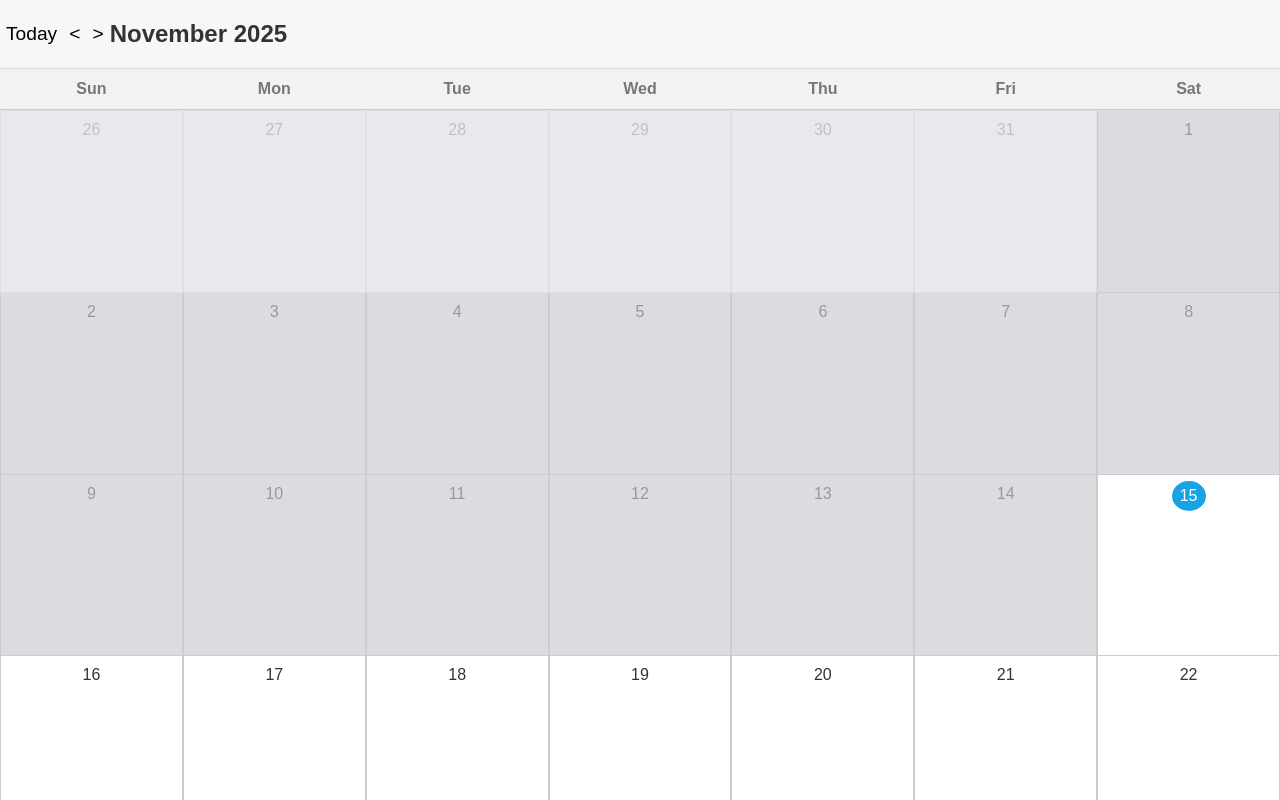
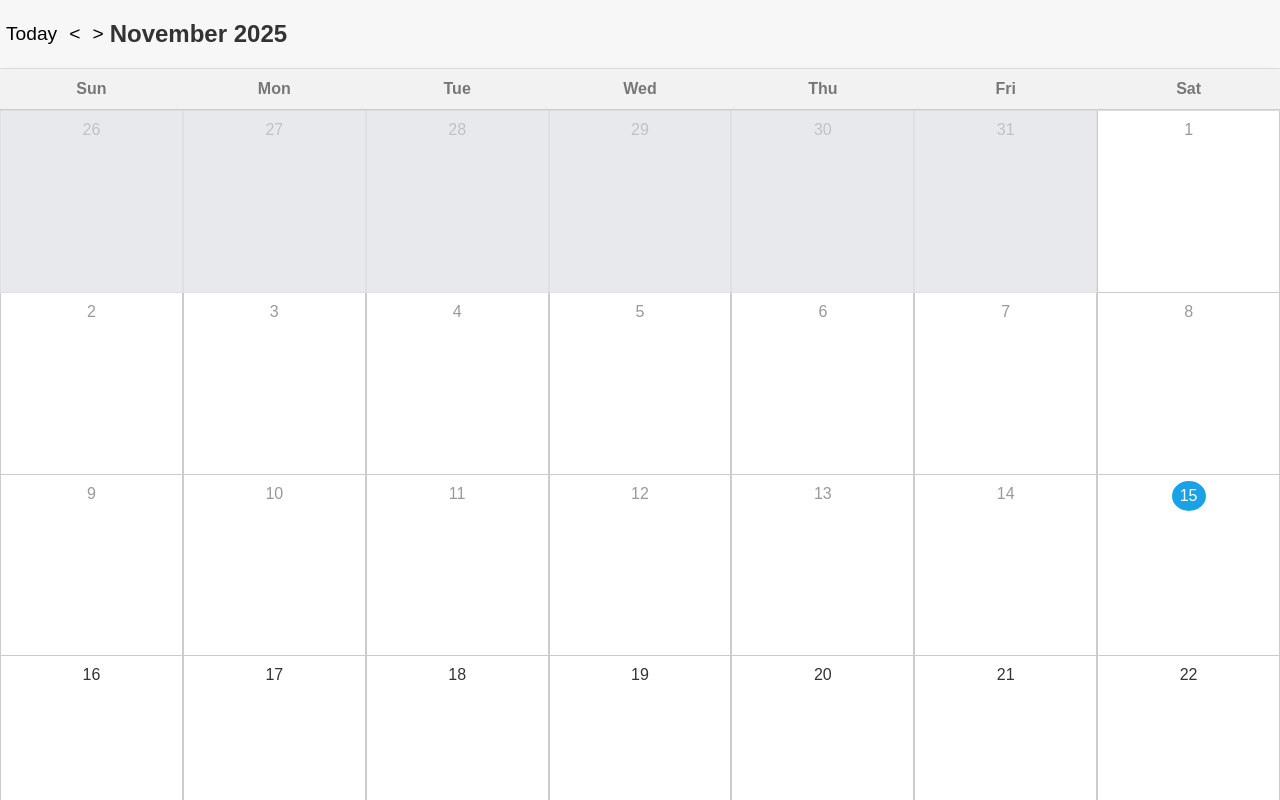
Before and after one commit to Jake-99Norman/calendarProject, a React (Vite) app in the folder calendarProject/: page / in a window 1280 px wide. Shown: the top 800 px of the page. Built offline with nearby package versions, Linux system fonts and the light colour scheme.

Commit message:
updated background color for past days in css

```diff
--- a/calendarProject/src/styles/calendar.css
+++ b/calendarProject/src/styles/calendar.css
@@ -168,7 +168,6 @@ body {
 
 .day.past-day {
   color: #999;
-  background-color: var(--out-month-bg);
   cursor: not-allowed;
   pointer-events: none;
 }
@@ -224,7 +223,7 @@ body {
   transition: transform 0.2 ease, box-shadow 0.2s ease;
 }
 
-.event:hover{
+.event:hover {
   transform: scale(1.05);
 }
 
```
